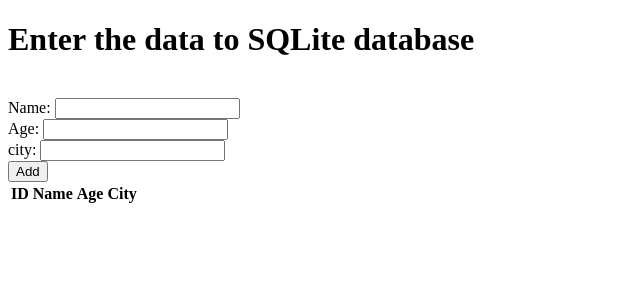
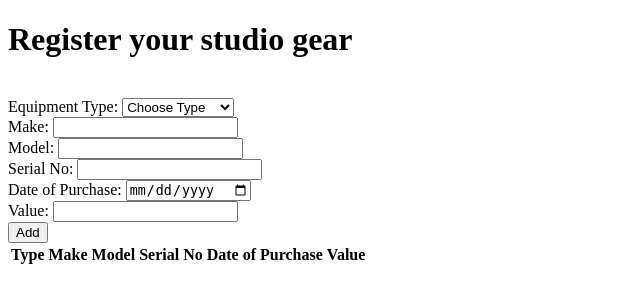
Before and after one commit to mikeywilsonuk/music-gear-tracker, a Flask app: page / in a window 1280 px wide. Shown: the top 303 px of the page, without its empty margins (0-640 px from the left). Run offline with Flask 2, Linux system fonts and the light colour scheme; lists and menus that the app fills with data are empty; some libraries are stand-ins or nearby versions.

Commit message:
Create new user input data fields and sync with the html form, html table and SQL database

```diff
--- a/app.py
+++ b/app.py
@@ -14,15 +14,21 @@ db = SQLAlchemy(app)
 
 # Create SQL database and table
 class record(db.Model):
-    name = db.Column(db.Text)
-    age = db.Column(db.Integer)
-    city = db.Column(db.Text)
     id = db.Column(db.Integer , primary_key=True)
+    type = db.Column(db.Text)
+    make = db.Column(db.Text)
+    model = db.Column(db.Text)
+    serial = db.Column(db.Integer)
+    date = db.Column(db.Text)
+    value = db.Column(db.Integer)
 
-    def __init__(self,n,a,c):
-        self.name = n
-        self.age = a
-        self.city = c
+    def __init__(self,t,m,o,s,d,v):
+        self.type = t
+        self.make = m
+        self.model = o
+        self.serial = s
+        self.date = d
+        self.value = v
 
 
 @app.route("/")
@@ -31,14 +37,17 @@ def myform():
     return data
 
 # Add user from html form into SQL database
-@app.route("/add_data_sqlite")
-def add_data_sqlite():
-    n = request.args.get("name")
-    a = request.args.get("age")
-    c = request.args.get("city")
+@app.route("/add_data")
+def add_data():
+    t = request.args.get("type")
+    m = request.args.get("make")
+    o = request.args.get("model")
+    s = request.args.get("serial")
+    d = request.args.get("date")
+    v = request.args.get("value")
 
     db.create_all()
-    obj = record(n ,a ,c)
+    obj = record(t,m,o,s,d,v)
     db.session.add(obj)
     db.session.commit()
     # Display SQL data in html form
@@ -46,13 +55,12 @@ def add_data_sqlite():
     return render_template('index.html', records=records)
 
 # Delete row from SQL database table
-@app.route("/delete_data_sqlite<int:id>")
-def delete_data_sqlite(id):
+@app.route("/delete_data<int:id>")
+def delete_data(id):
     row = record.query.get_or_404(id)
     try:
         db.session.delete(row)
         db.session.commit()
-        flash("Deleted Successfully")
         # Display SQL data in html form
         records = record.query.all()
         return render_template('index.html', records=records)
--- a/templates/index.html
+++ b/templates/index.html
@@ -8,12 +8,27 @@
 </head>
 <body>
     <!-- Form to capture data -->
-    <form method="GET" action="/add_data_sqlite">
-    <h1>Enter the data to SQLite database</h1>
+    <form method="GET" action="/add_data">
+    <h1>Register your studio gear</h1>
     <br>
-    Name: <input name="name" /> <br>
-    Age: <input name="age" />   <br>
-    city: <input name="city" />  <br>
+        Equipment Type: <select name="type">
+            <option selected>Choose Type</option>
+            <option>Drums</option>
+            <option>Guitar</option>
+            <option>Synth</option>
+            <option>Microphone</option>
+            <option>Speakers</option>
+            <option>Audio Interface</option>
+            <option>Guitar Amp</option>
+            <option>Outboard FX</option>
+            <option>Other</option>
+        </select> <br>
+        Make: <input type="text" name="make" /> <br>
+        Model: <input type="text" name="model" /> <br>
+        Serial No: <input type="text" name="serial" /> <br>
+        Date of Purchase: <input type="date" name="date" /> <br>
+        Value: <input type="number" name="value" />
+    <br>
     <input type="submit" value="Add" />
     </form>
 
@@ -21,22 +36,26 @@
     <table>
         <thead>
             <tr>
-                <th>ID</th>
-                <th>Name</th>
-                <th>Age</th>
-                <th>City</th>
+                <th>Type</th>
+                <th>Make</th>
+                <th>Model</th>
+                <th>Serial No</th>
+                <th>Date of Purchase</th>
+                <th>Value</th>
             </tr>
         </thead>
         <tbody>
         <!-- Loop through database entires and display them in this table -->
         {% for record in records %}
             <tr>
-            <td>{{ record.id }}</td>
-            <td>{{ record.name }}</td>
-            <td>{{ record.age }}</td>
-            <td>{{ record.city }}</td>
+            <td>{{ record.type }}</td>
+            <td>{{ record.make }}</td>
+            <td>{{ record.model }}</td>
+            <td>{{ record.serial}}</td>
+            <td>{{ record.date }}</td>
+            <td>{{ record.value }}</td>
             <td>
-                <a href="{{ url_for('delete_data_sqlite', id=record.id)}}">Delete</a>
+                <a href="{{ url_for('delete_data', id=record.id)}}">Delete</a>
             </td>
             </tr>
             {% endfor %}
```
Also changed, not shown: data.db.
